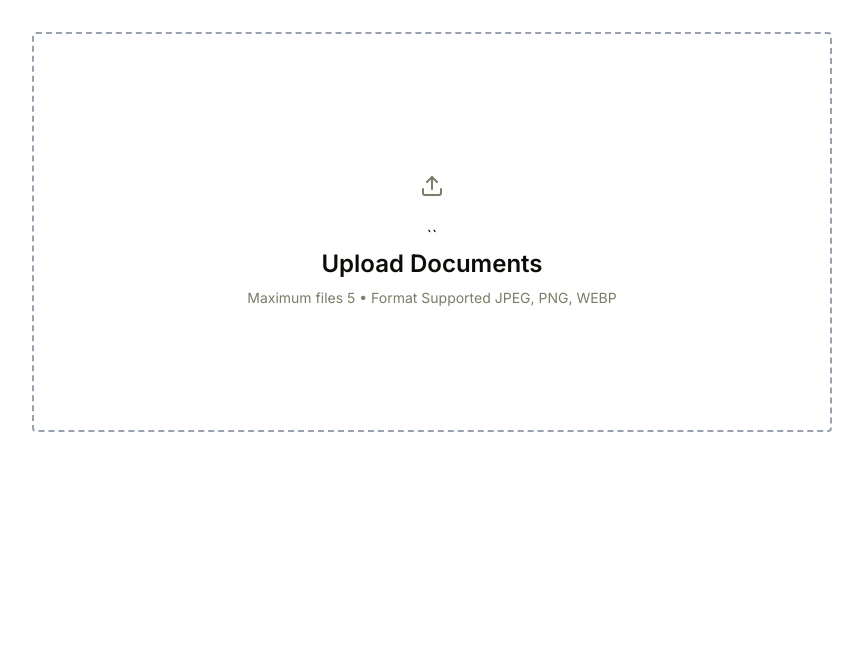
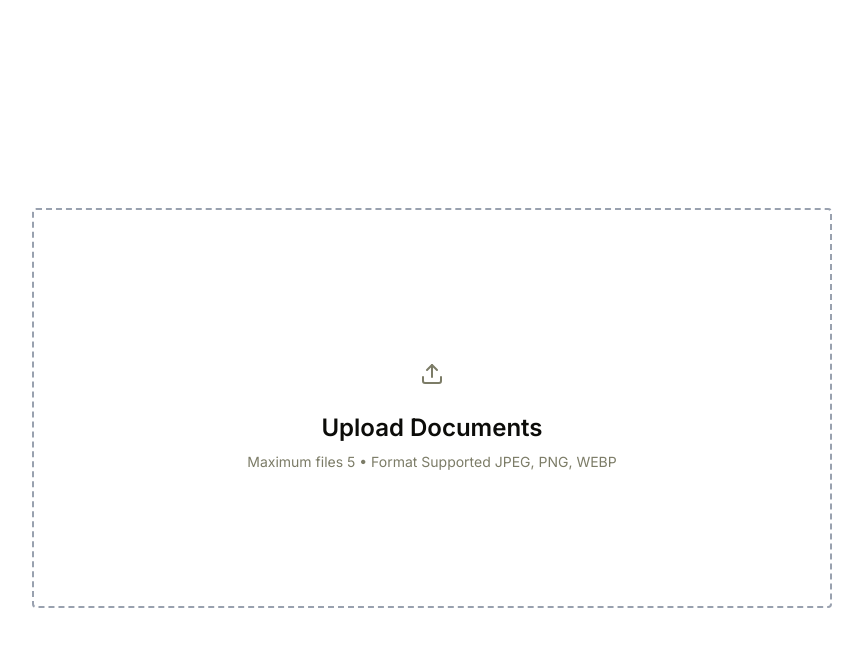
Before and after one commit to Onion3R/toolnest, a Next.js app: page /compress in a window 1280 px wide. Shown: the top 646 px of the page, without its empty margins (208-1071 px from the left). Built offline with nearby package versions, Linux system fonts and the light colour scheme.

Commit message:
added preview mechanism

```diff
--- a/app/compress/page.tsx
+++ b/app/compress/page.tsx
@@ -1,5 +1,5 @@
 "use client"
-import { Upload, Image, X, Check, LoaderCircle } from "lucide-react"
+import { Upload, Image, X, Check, LoaderCircle, Download } from "lucide-react"
 import React from "react"
 import imageCompression from "browser-image-compression"
 import { Button } from "@/components/ui/button"
@@ -15,6 +15,7 @@ export default function CompressPage() {
 	const [progress, setProgress] = React.useState(0);
 	const [compressingFile, setCompressingFile] = React.useState<string | null>(null)
 	const [compressedFiles, setCompressedFiles] = React.useState<{ id: string; fileSize: number; file: File }[]>([])
+	const [previewImage, setPreviewImage] = React.useState<string | null>(null)
 	const [isCompressing, setIsCompressing] = React.useState(false)
 	// const [settings, setSettings] = React.useState({ maxSizeMB: 1, initialQuality: 0.8, maxWidthOrHeight: 1920, useWebWorker: true, format: "JPEG" })
 	const [settings, setSettings] = React.useState({ initialQuality: 0.8, format: 'JPEG' })
@@ -48,6 +49,8 @@ export default function CompressPage() {
 		}
 	}
 
+
+	console.log(files, 'files')
 
 
 	async function compressImage(files: File[]) {
@@ -110,7 +113,7 @@ export default function CompressPage() {
 		if (!compressedFile) return
 
 		const url = URL.createObjectURL(compressedFile)
-		window.open(url, "_blank", "noopener,noreferrer")
+		setPreviewImage(url)
 	}
 
 	const handleDownload = (fileName: string) => {
@@ -147,9 +150,9 @@ export default function CompressPage() {
 	}
 
 	return (
-		<div className="flex min-h-screen h-full flex-col gap-6 p-4 lg:flex-row">
+		<div className="relative flex min-h-screen h-full flex-col gap-6 p-4 lg:flex-row">
 			<motion.main
-				className={`flex w-full flex-col items-center ${files.length > 0 ? "lg:w-3/4" : "lg:w-full"}`}>
+				className={`flex w-full flex-col  justify-center items-center ${files.length > 0 ? "lg:w-3/4" : "lg:w-full"}`}>
 				<div className="w-full max-w-200">
 					<div
 						onDragOver={handleDragOver}
@@ -168,7 +171,7 @@ export default function CompressPage() {
 						<label htmlFor="file-input" className="flex h-full w-full flex-col items-center justify-center">
 							<div className="p-2 bg-white rounded-full w-15 h-15 flex items-center justify-center mb-2">
 								<Upload className="text-muted-foreground" />
-							</div>``
+							</div>
 							<h1 className="text-xl font-semibold md:text-2xl">Upload Documents</h1>
 							<p className="mt-2 text-sm text-muted-foreground">
 								Maximum files 5 • Format Supported JPEG, PNG, WEBP
@@ -199,11 +202,12 @@ export default function CompressPage() {
 												</div>
 												<div className="min-w-0">
 													{file.name}
-													<p className="text-muted-foreground">JPG  • {Math.round(file.size / 1024)} KB</p>
-													{compressedFiles.some((compressedFile) => compressedFile.id === file.name) && (
-														<p className="text-muted-foreground">Compressed Size: {Math.round((compressedFiles.find((compressedFile) => compressedFile.id === file.name)?.fileSize ?? 0) / 1024)} KB</p>
-													)}
-
+													<div className="flex gap-2">
+														<p className="text-muted-foreground">JPG  • {Math.round(file.size / 1024)} KB</p>
+														{compressedFiles.some((compressedFile) => compressedFile.id === file.name) && (
+															<p className="text-muted-foreground"> {Math.round((compressedFiles.find((compressedFile) => compressedFile.id === file.name)?.fileSize ?? 0) / 1024)} KB</p>
+														)}
+													</div>
 												</div>
 											</div>
 
@@ -246,6 +250,17 @@ export default function CompressPage() {
 				}
 			</motion.main>
 			<SideBar files={files} compressImage={compressImage} settings={settings} setSettings={setSettings} isCompressing={isCompressing} compressedFiles={compressedFiles} />
+			{previewImage && (
+				<div id='popup' className="absolute inset-0 z-2 h-full w-full flex-center bg-black/60 backdrop-blur-sm ">
+					<div className="flex gap-2 relative">
+						<div id="preview-container" className="p-2 bg-background rounded">
+							<img src={previewImage || ''} alt="Preview" />
+						</div>
+						<div className="absolute -right-10 flex flex-col "><Button onClick={() => setPreviewImage(null)}><X /></Button>
+							<Button><Download /></Button></div>
+					</div>
+				</div>
+			)}
 		</div>
 	)
 }
--- a/app/page.tsx
+++ b/app/page.tsx
@@ -10,6 +10,7 @@ function Page() {
   return (
     <div className="flex items-center justify-center h-screen">
     <Button onClick={() => router.push('/compress')}>Image Compressor</Button>
+    <Button onClick={() => router.push('/pdf-organizer')}>PDF Tool</Button>
     </div>
   )
 }
--- /dev/null
+++ b/app/pdf-organizer/page.tsx
@@ -0,0 +1,9 @@
+import React from 'react'
+
+function page() {
+  return (
+    <div>page</div>
+  )
+}
+
+export default page
--- a/package.json
+++ b/package.json
@@ -10,15 +10,21 @@
   },
   "dependencies": {
     "@base-ui/react": "^1.6.0",
+    "@dnd-kit/core": "^6.3.1",
+    "@dnd-kit/sortable": "^10.0.0",
+    "@huggingface/inference": "^4.13.28",
     "@phosphor-icons/react": "^2.1.10",
     "browser-image-compression": "^2.0.2",
     "class-variance-authority": "^0.7.1",
     "clsx": "^2.1.1",
+    "docx": "^9.7.1",
     "lucide-react": "^1.30.0",
     "motion": "^13.0.0",
     "next": "^16.3.0",
+    "pdf-lib": "^1.17.1",
     "react": "19.2.4",
     "react-dom": "19.2.4",
+    "react-pdf": "^10.5.0",
     "shadcn": "^4.16.1",
     "tailwind-merge": "^3.6.0",
     "tw-animate-css": "^1.4.0"
```
Also changed, not shown: 1 other file (tests, documents, lock files or other folders).
